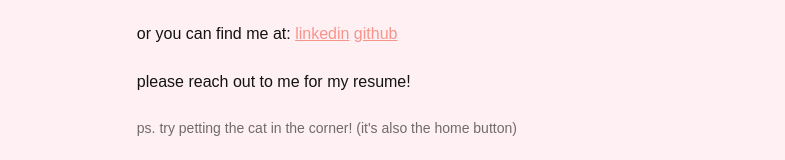
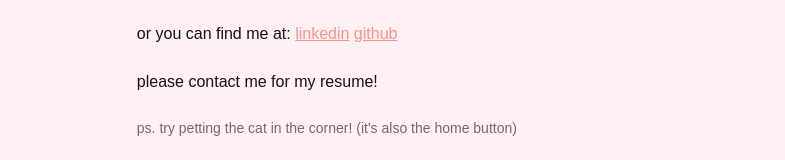
Before and after one commit to nisu75/portfolio, a Next.js app: page / in a window 1280 px wide. Shown: the part 390-550 px from the top of the page, without its empty margins (241-1026 px from the left). Built offline with nearby package versions, Linux system fonts and the light colour scheme; a web font is replaced by a local one.

Commit message:
more jan2026 update

```diff
--- a/app/page.tsx
+++ b/app/page.tsx
@@ -125,7 +125,7 @@ export default function Home() {
       </p>
       <br />
       <p>
-        please reach out to me for my resume!
+        please contact me for my resume!
       </p>
       <br />
       <h3 className="hidden text-foreground-60 text-sm md:block">
```
